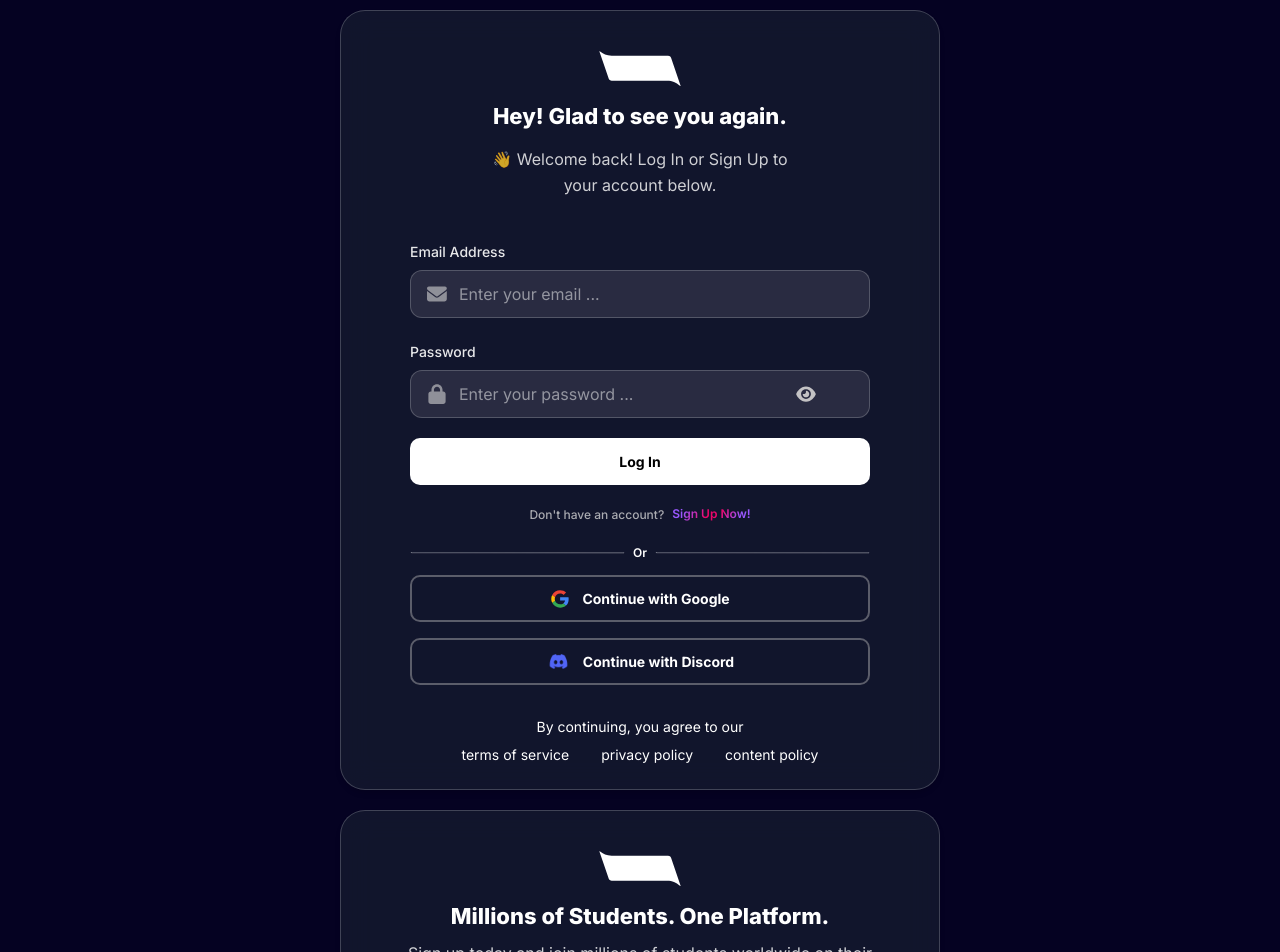
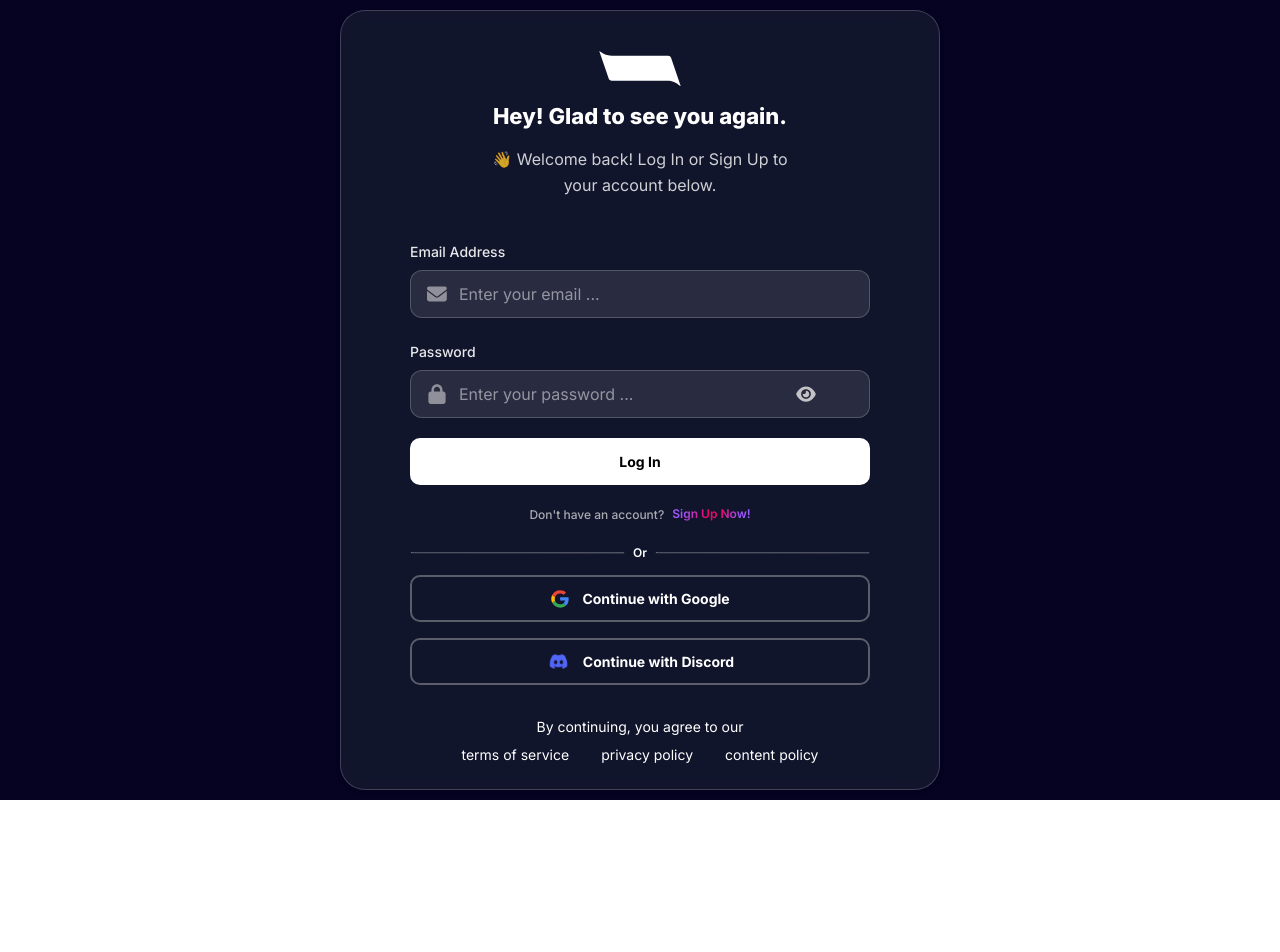
Before and after one commit to SwapnilDass/educodeva-renameFiles, a React (Vite) app: page / in a window 1280 px wide. Shown: the top 952 px of the page. After the commit the page ends 800 px from the top, so only its background shows below. Built offline with nearby package versions, Linux system fonts and the light colour scheme.

Commit message:
Update landing.tsx

```diff
--- a/src/components/pages/landing.tsx
+++ b/src/components/pages/landing.tsx
@@ -1,12 +1,10 @@
 import "../../styles/index.css";
 import Login from "./Login/login";
-import Signup from "./Signup/signup";
 
 export default function Landing() {
   return (
     <section id="landing" className="h-[100vh] w-[100vw] bg-black text-white">
       <Login />
-      <Signup />
     </section>
   );
 }
```
